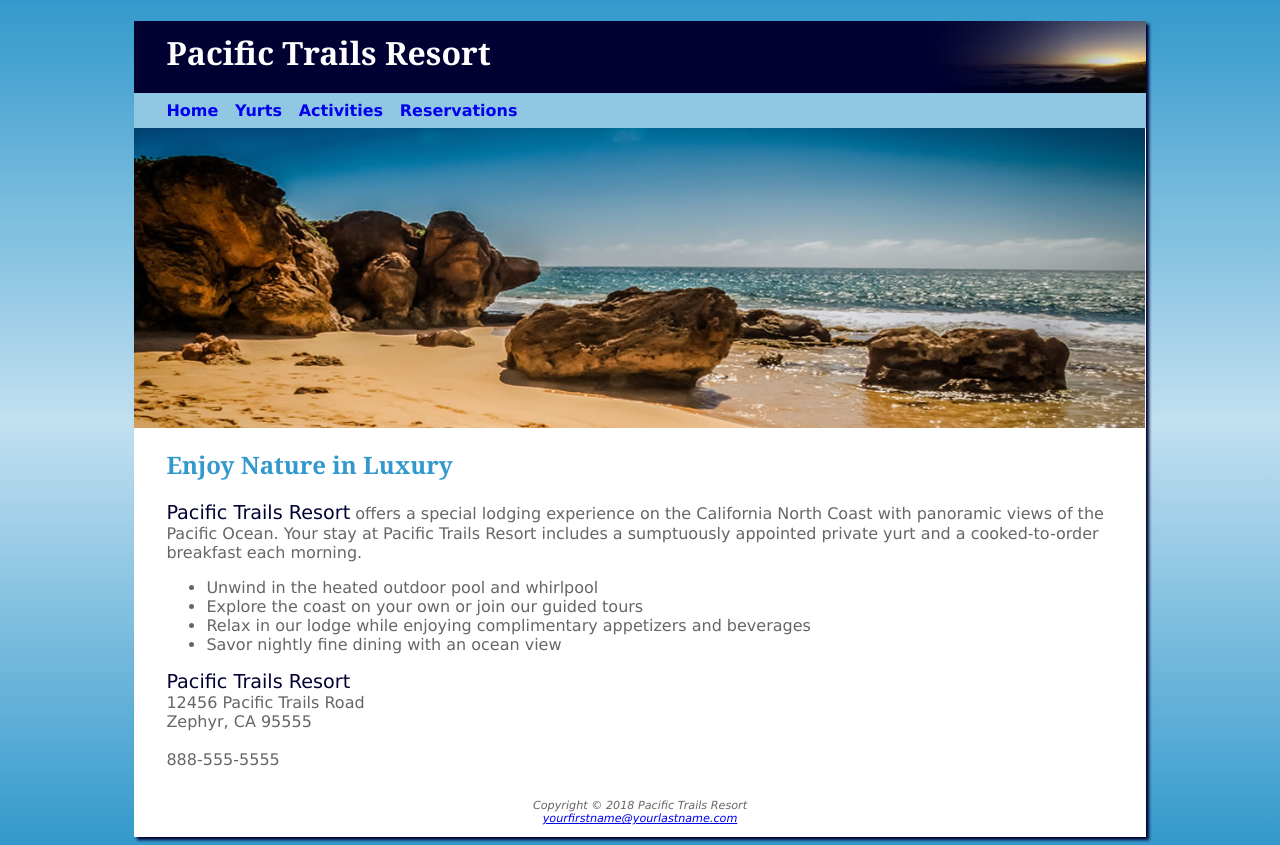
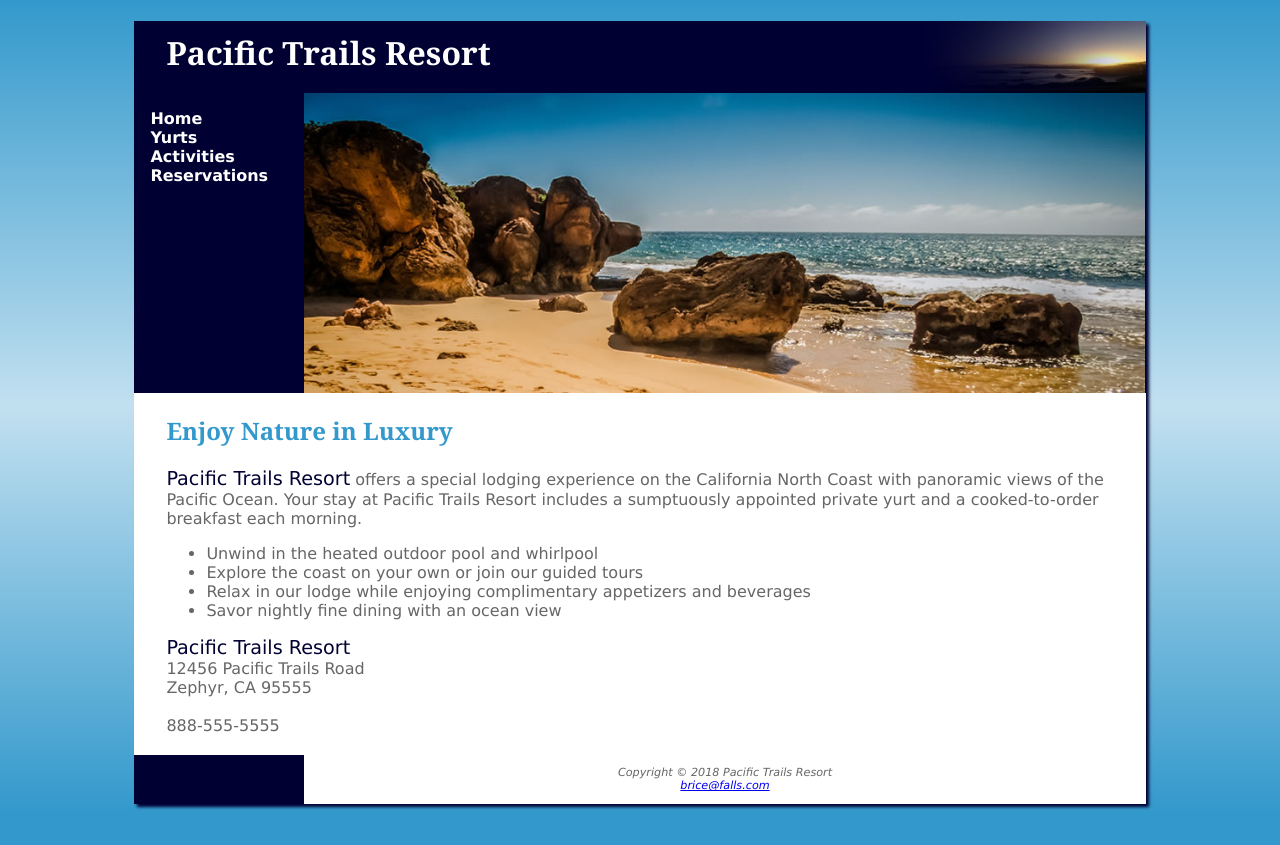
Before and after one commit to 44144-fa21/ch6-case-study-Brice-2021, a plain HTML site: page index.html in a window 1280 px wide. After the commit the page ends 812 px from the top, so only its background shows below. Drawn offline with Linux system fonts and the light colour scheme.

Commit message:
Chapter 6 Case Study
Added link coloring for hovering, clicking

```diff
--- a/index.html
+++ b/index.html
@@ -11,10 +11,12 @@
 <h1>Pacific Trails Resort</h1>
 </header>
 <nav>
-<a href="index.html">Home</a> &nbsp;
-<a href="yurts.html">Yurts</a> &nbsp;
-<a href="activities.html">Activities</a> &nbsp;
-<a href="reservations.html">Reservations</a>
+  <ul>
+    <li><a href="index.html">Home</a> &nbsp;</li>
+    <li><a href="yurts.html">Yurts</a> &nbsp;</li>
+    <li><a href="activities.html">Activities</a> &nbsp;</li>
+    <li><a href="reservations.html">Reservations</a></li>
+  </ul>
 </nav>
 <div id="homehero">
 </div>
@@ -37,7 +39,7 @@ Zephyr, CA 95555<br><br>
 </main>
 <footer>
 Copyright &copy; 2018 Pacific Trails Resort<br>
-<a href="mailto:yourfirstname@yourlastname.com">yourfirstname@yourlastname.com</a>
+<a href="mailto:brice@falls.com">brice@falls.com</a>
 </footer>
 </div>
 </body>
--- a/pacific.css
+++ b/pacific.css
@@ -1,3 +1,5 @@
+header, nav, main, footer {display: block;
+}
 body { background-color: #3399CC;
       color: #666666;
 	  font-family: Verdana, Arial, sans-serif;
@@ -17,8 +19,10 @@ h1 { line-height: 200%;
 	 margin-bottom: 0;
 }
 nav { font-weight: bold;
-      background-color: #90C7E3;
-	  padding: .5em .5em .5em 2em;
+      width: 160px;
+	  padding: 0em;
+    float: left;
+
 }
 h2 { color: #3399CC;
      font-family: Georgia, serif;
@@ -30,36 +34,56 @@ dt { color: #000033;
 .resort { color: #000033;
           font-size: 1.2em;
 }
-footer { font-size: .70em;
+footer {margin-left: 170px;
+        background-color: #FFFFFF;
+        font-size: .70em;
          font-style: italic;
 		 text-align: center;
 		 padding: 1em;
 }
 main { padding-left: 2em;
       padding-right: 2em;
+      padding-top: 1px;
+      padding-bottom: 1px;
+      background-color: #FFFFFF;
 	  display: block;
 }
 #homehero { height: 300px;
            background-image: url(coast.jpg);
 		   background-size: 100% 100%;
 		   background-repeat: no-repeat;
+       margin-left: 170px;
 }
 #yurthero { height: 300px;
            background-image: url(yurt.jpg);
 		   background-size: 100% 100%;
 		   background-repeat: no-repeat;
+       margin-left: 170px;
 }
 #trailhero { height: 300px;
            background-image: url(trail.jpg);
 		   background-size: 100% 100%;
 		   background-repeat: no-repeat;
+       margin-left: 170px;
 }
-nav a { text-decoration: none; }
+nav a { text-decoration: none;
+}
+nav a:link {color: #FFFFFF;
+}
+nav a:visited {color: #C2E0F0;
+}
+nav a:hover {color: #CCCCCC;
+}
+nav ul {list-style-type: none;
+        padding-left: 1em;
+}
 #wrapper { width: 80%;
           margin-left: auto;
 		  margin-right: auto;
-		  background-color: #FFFFFF;
+		  background-color: #000033;
 		  min-width: 700px;
 		  max-width: 1024px;
 		  box-shadow: 3px 3px 3px #000033;
 }
+*{box-sizing: border-box;
+}
```
Also changed, not shown: activities.html (+7 -5 lines), yurts.html (+7 -5 lines).
